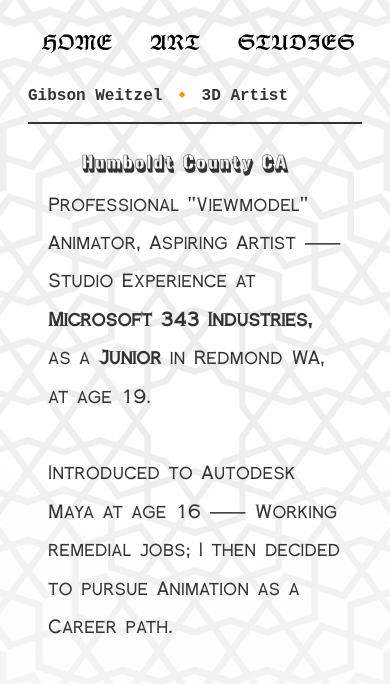
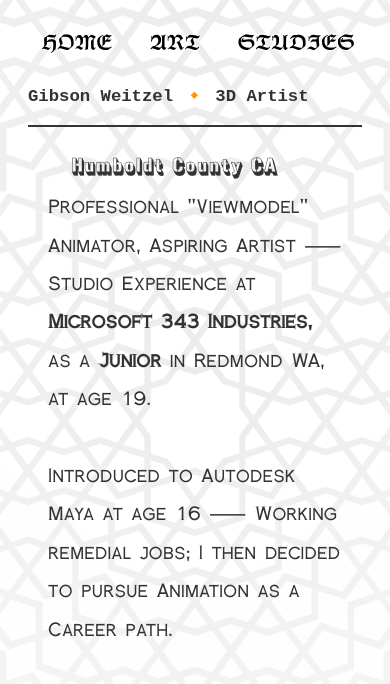
Before and after one commit to GOUST3D/goust3d.github.io, a plain HTML site: page index.html in a window 390 px wide. Shown: the top 684 px of the page. Drawn offline with Linux system fonts and the light colour scheme; a web font is replaced by a local one.

Commit message:
Add files via upload

```diff
--- a/index.html
+++ b/index.html
@@ -92,7 +92,8 @@
         body military {
             font-size: 2.1rem;
             font-family: "Military", sans-serif;
-            margin: 30px;
+            margin-top: 20px;
+            margin-bottom: 20px;
             color: --text-color;
         }
 
@@ -217,7 +218,7 @@
             }
 
             .info-entry span {
-                font-size: 50%;
+                font-size: 54%;
             }
 
             body military {
@@ -280,7 +281,7 @@
             margin-bottom: 30px;
             padding-left: 20px;
             padding-right: 20px;
-            text-indent: 1%;
+            text-indent: 1.4rem;
         }
 
         /* Typing Animation */
```
